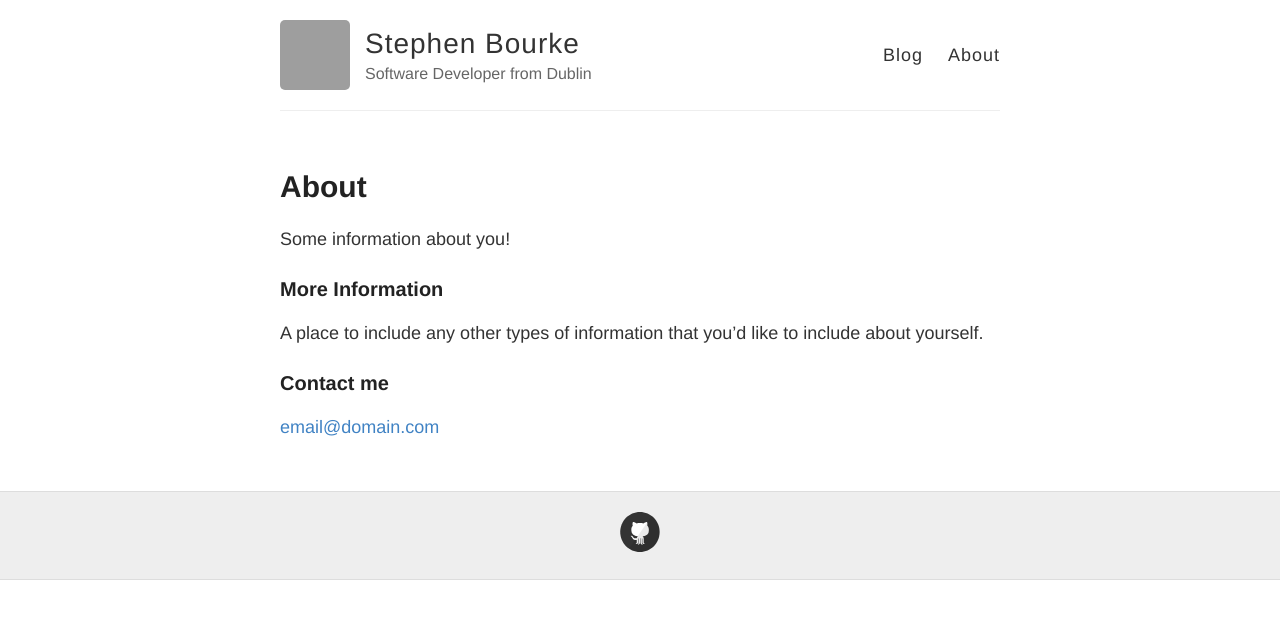
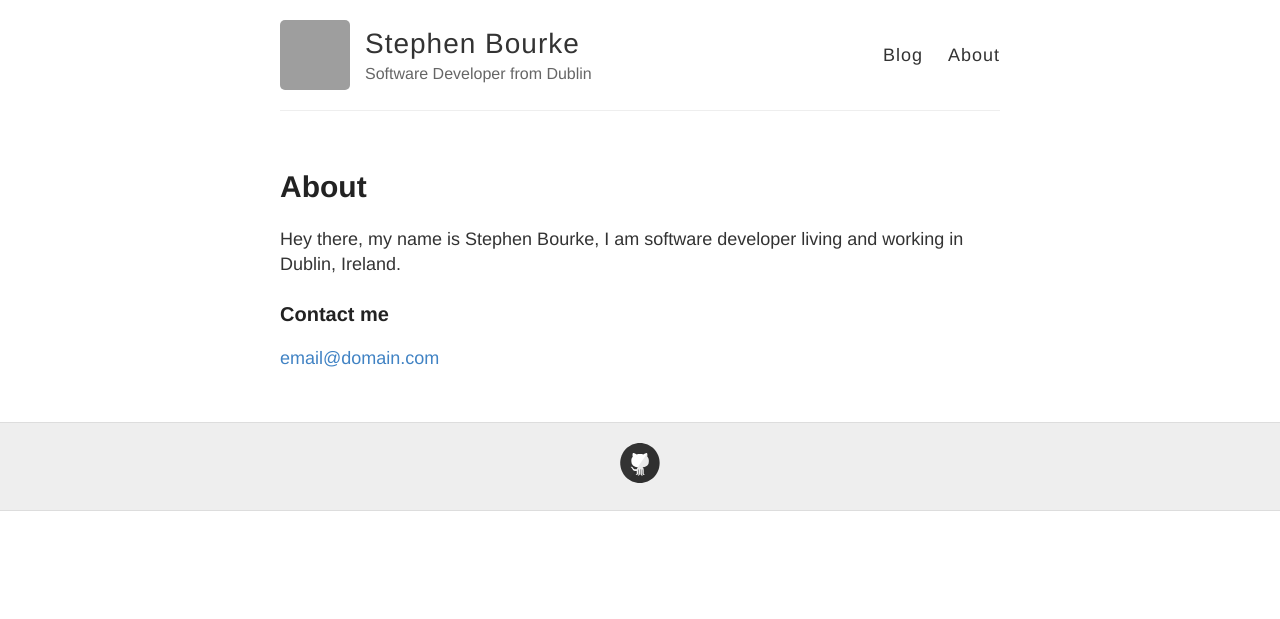
Before and after one commit to stephenbourke/stephenbourke.github.io, a Jekyll site: the page built from about.md, in a window 1280 px wide. Shown: the top 619 px of the page. Built offline with Jekyll 4.4.1, drawn with Linux system fonts in a browser that asks for light colours; Markdown is read by kramdown in place of the engine named in the settings; grey boxes are pictures that could not be loaded.

Commit message:
edits to about section

```diff
--- a/about.md
+++ b/about.md
@@ -4,11 +4,7 @@ title: About
 permalink: /about/
 ---
 
-Some information about you!
-
-### More Information
-
-A place to include any other types of information that you'd like to include about yourself.
+Hey there, my name is Stephen Bourke, I am software developer living and working in Dublin, Ireland.
 
 ### Contact me
 
```
